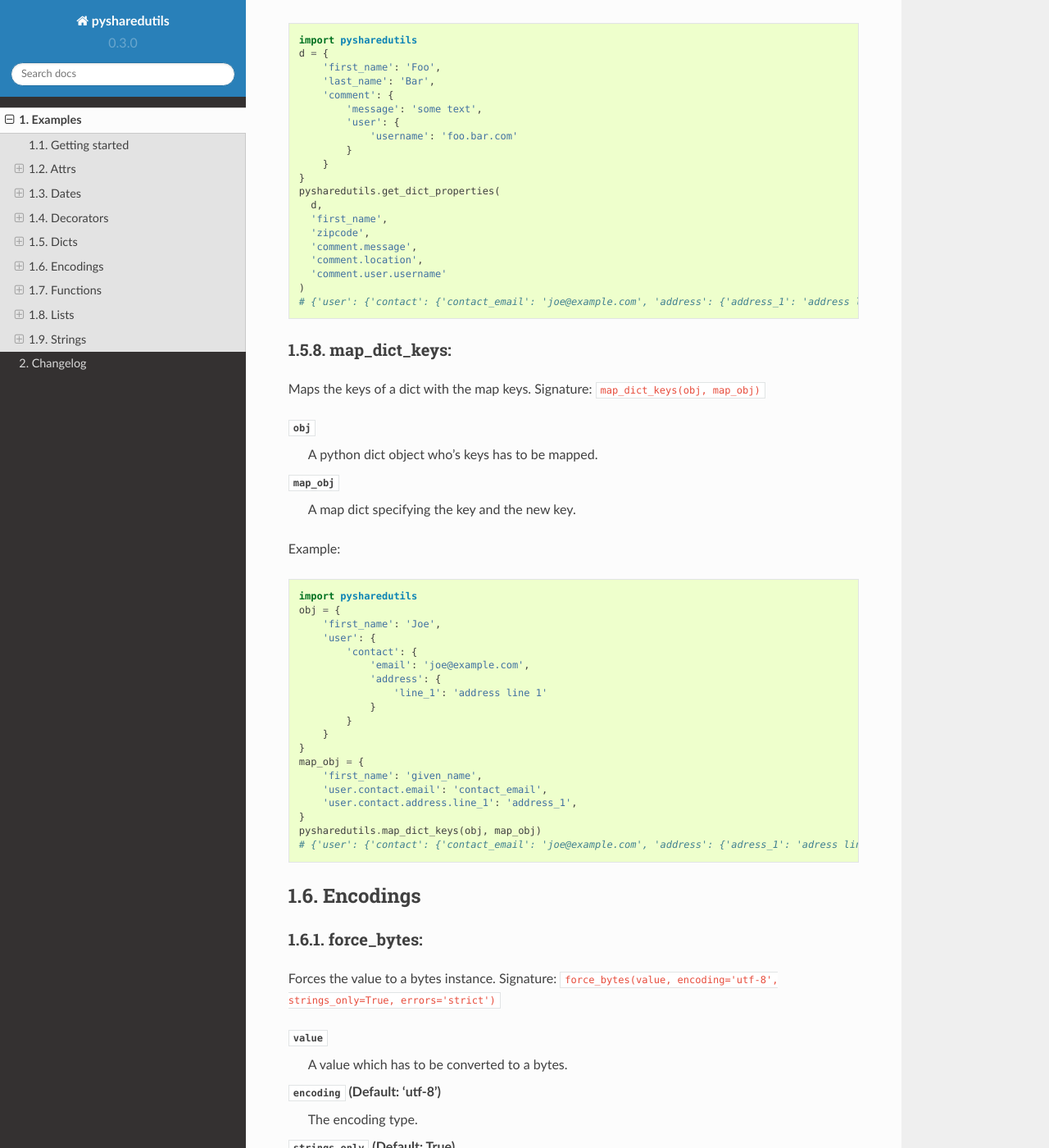
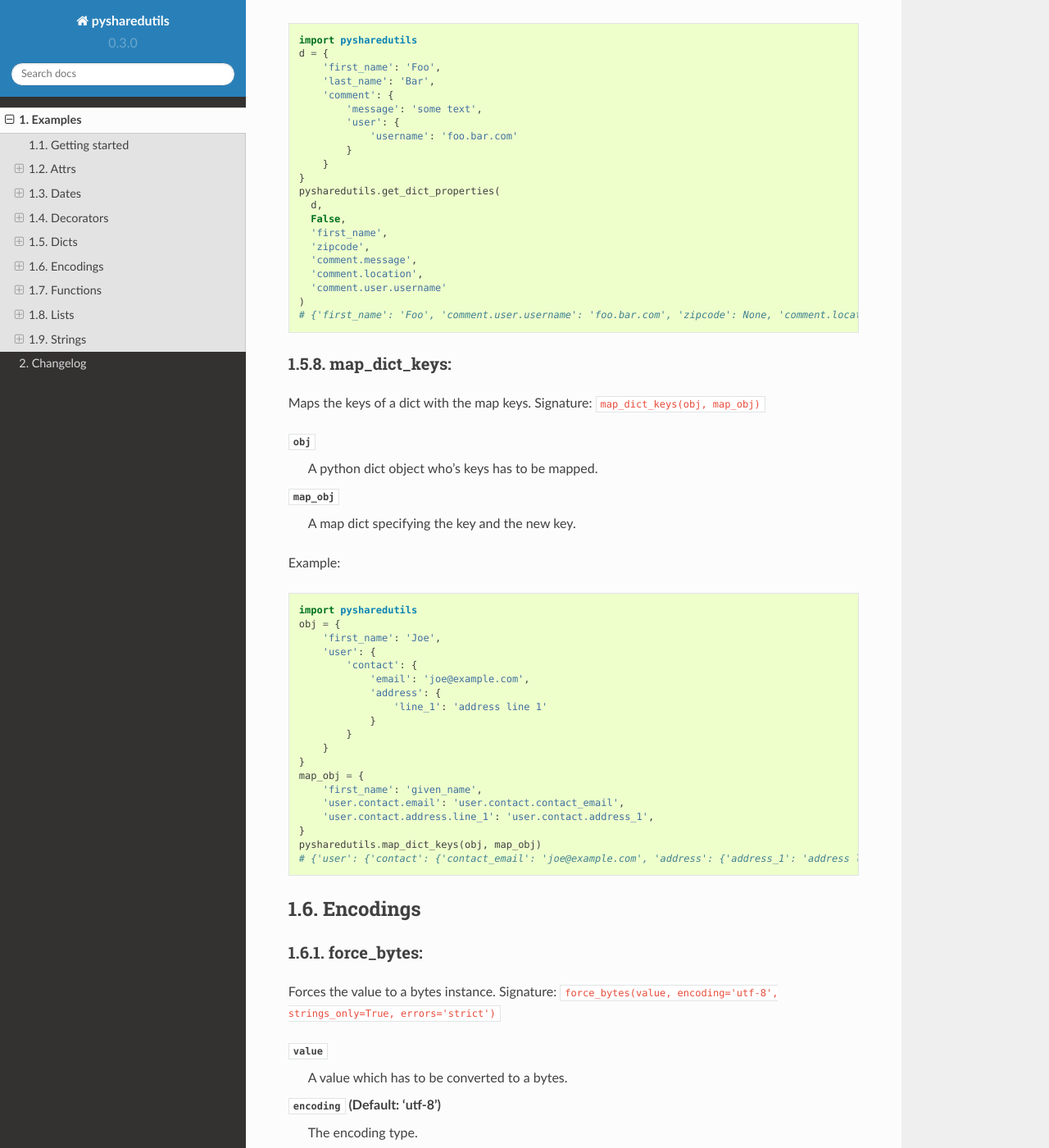
Before and after one commit to joeljames/py-shared-utils, a Sphinx documentation site: the page built from docs/examples.rst, in a window 1280 px wide and 1400 px high, scrolled down 5586 px. Shown: the whole window at 82% size. Built offline with Sphinx 7.4.7 and the Read the Docs theme 2.0.0, drawn with Linux system fonts in a browser that asks for light colours.

Commit message:
Adress review comment

```diff
--- a/docs/examples.rst
+++ b/docs/examples.rst
@@ -251,13 +251,14 @@ Example::
     }
     pysharedutils.get_dict_properties(
       d,
+      False,
       'first_name',
       'zipcode',
       'comment.message',
       'comment.location',
       'comment.user.username'
     )
-    # {'user': {'contact': {'contact_email': 'joe@example.com', 'address': {'address_1': 'address line 1'}}}, 'given_name': 'Joe'}
+    # {'first_name': 'Foo', 'comment.user.username': 'foo.bar.com', 'zipcode': None, 'comment.location': None, 'comment.message': 'some text'}
 
 map_dict_keys:
 --------------
@@ -285,11 +286,11 @@ Example::
     }
     map_obj = {
         'first_name': 'given_name',
-        'user.contact.email': 'contact_email',
-        'user.contact.address.line_1': 'address_1',
+        'user.contact.email': 'user.contact.contact_email',
+        'user.contact.address.line_1': 'user.contact.address_1',
     }
     pysharedutils.map_dict_keys(obj, map_obj)
-    # {'user': {'contact': {'contact_email': 'joe@example.com', 'address': {'adress_1': 'adress line 1'}}}, 'given_name': 'Joe'}
+    # {'user': {'contact': {'contact_email': 'joe@example.com', 'address': {'address_1': 'address line 1'}}}, 'given_name': 'Joe'}
 
 Encodings
 =========
```
Also changed, not shown: 2 other files.
